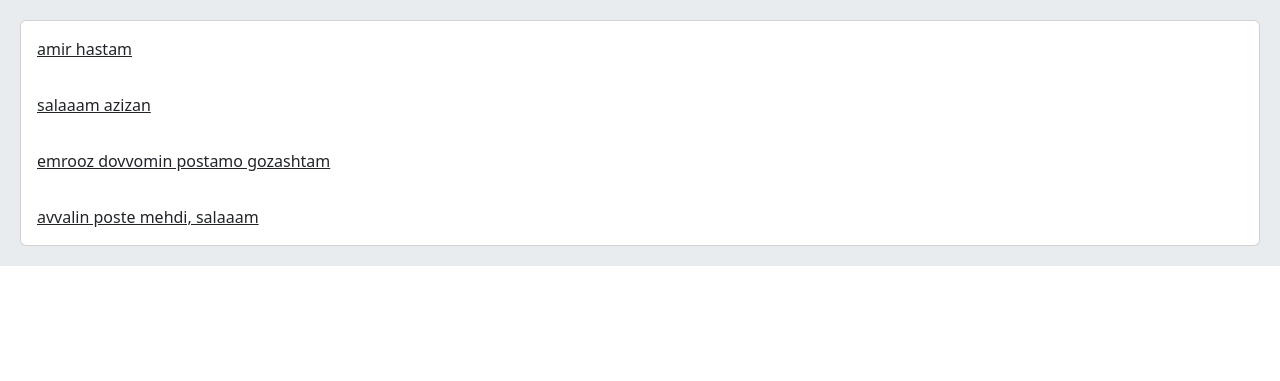
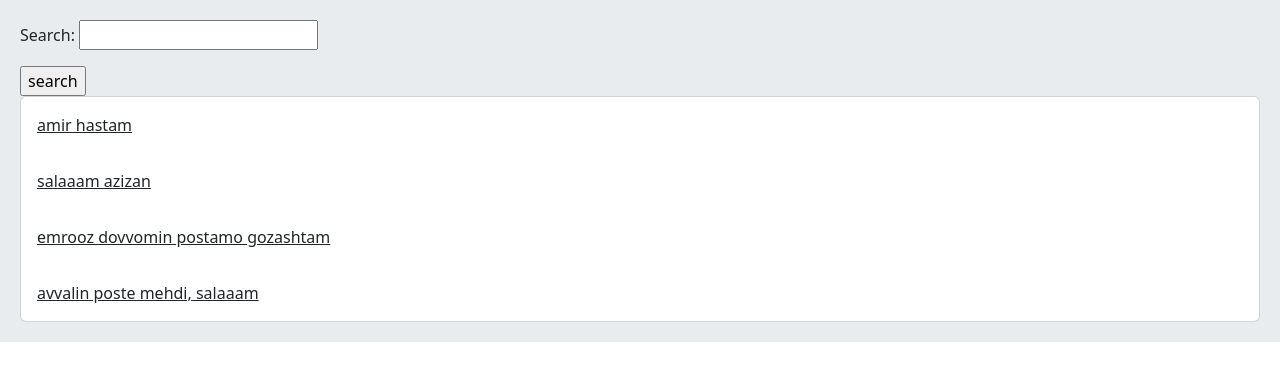
Before and after one commit to mehdi-prbb/django_projetc_social_network, a Django app: page /post/ in a window 1280 px wide. Shown: the part 56-437 px from the top of the page. Run offline with Django 4.2, Linux system fonts and the light colour scheme; data comes from the database, SQL or seed files in the repository.

Commit message:
implement post search feature

```diff
--- a/posts/forms.py
+++ b/posts/forms.py
@@ -30,3 +30,7 @@ class CommentReplyForm(forms.ModelForm):
     def __init__(self, *args, **kwargs):
         super().__init__(*args, **kwargs)
         self.fields['body'].widget = forms.TextInput(attrs={'class':'form-control'})
+
+
+class PostSearchForm(forms.Form):
+    search = forms.CharField()
--- a/posts/templates/posts/posts_view.html
+++ b/posts/templates/posts/posts_view.html
@@ -3,6 +3,10 @@
 {% block page_title %}Posts{% endblock page_title %}
 
 {% block content %}
+    <form action="" method="get">
+        {{ form.as_p }}
+        <input type="submit" value="search">
+    </form>
     <div class="card">
         {% for post in posts %}
             <a href="{{ post.get_absolute_url }}" class="card-body">{{ post.body|truncatewords:8 }}</a>
--- a/posts/views.py
+++ b/posts/views.py
@@ -7,13 +7,17 @@ from django.contrib.auth.decorators import login_required
 from django.utils.decorators import method_decorator
 
 from . models import Post, Comment, Like
-from . forms import CreateUpdatePostForm, CommentCreateForm, CommentReplyForm
+from . forms import CreateUpdatePostForm, CommentCreateForm, CommentReplyForm, PostSearchForm
 
 
 class PostsPageView(View):
+    form_class = PostSearchForm
+
     def get(self, request):
         posts = Post.objects.all()
-        return render(request, 'posts/posts_view.html', {'posts':posts})
+        if request.GET.get('search'):
+            posts = posts.filter(body__icontains=request.GET['search'])
+        return render(request, 'posts/posts_view.html', {'posts':posts, 'form':self.form_class})
 
 class PostDetailView(View):
     form_class = CommentCreateForm
```
